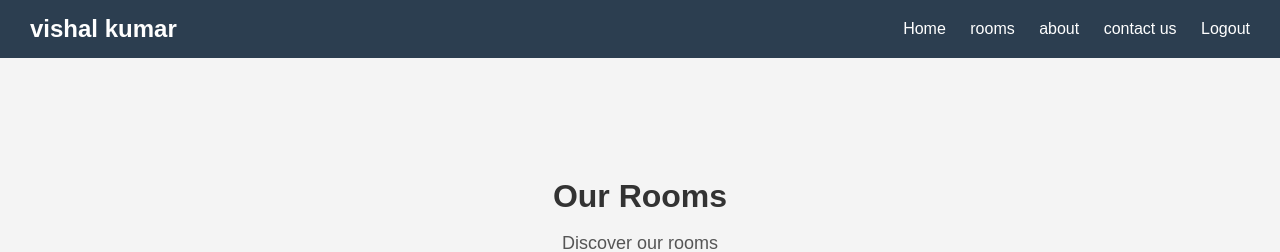
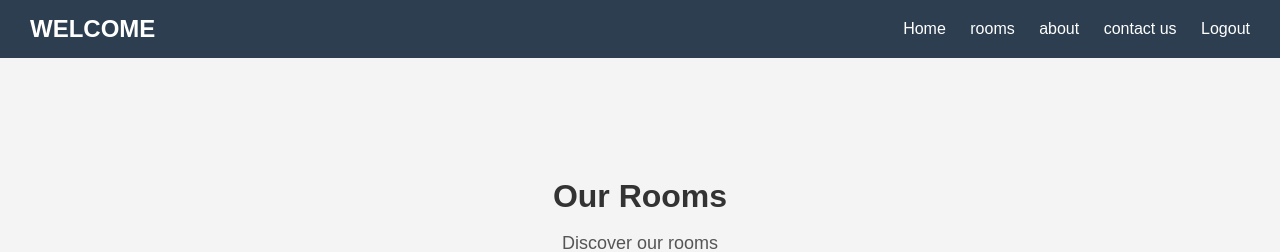
Before and after one commit to abhinavkokkot/HOTEL-MANAGEMENT-DBMS-Project-, a PHP site: page /rooms.php in a window 1280 px wide. Shown: the top 252 px of the page. Run offline with PHP 8.4, Linux system fonts and the light colour scheme; the visitor is signed in with stand-in values (Sample User, id 1); data that the repository does not hold is empty.

Commit message:
Update rooms.php

```diff
--- a/rooms.php
+++ b/rooms.php
@@ -29,10 +29,10 @@ if (isset($_SESSION['email'])) {
 <?php if (isset($_SESSION['email'])): ?>
     <div class="nav">
         <div class="logo">
-            <a href="#">vishal kumar</a>
+            <a href="#">WELCOME</a>
         </div>
         <div class="nav-link">
-        <a href="index.php">Home</a>
+        <a href="#">Home</a>
         <a href="rooms.php">rooms</a>
         <a href="about.html">about</a>
         <a href="contact.php">contact us</a>
```
